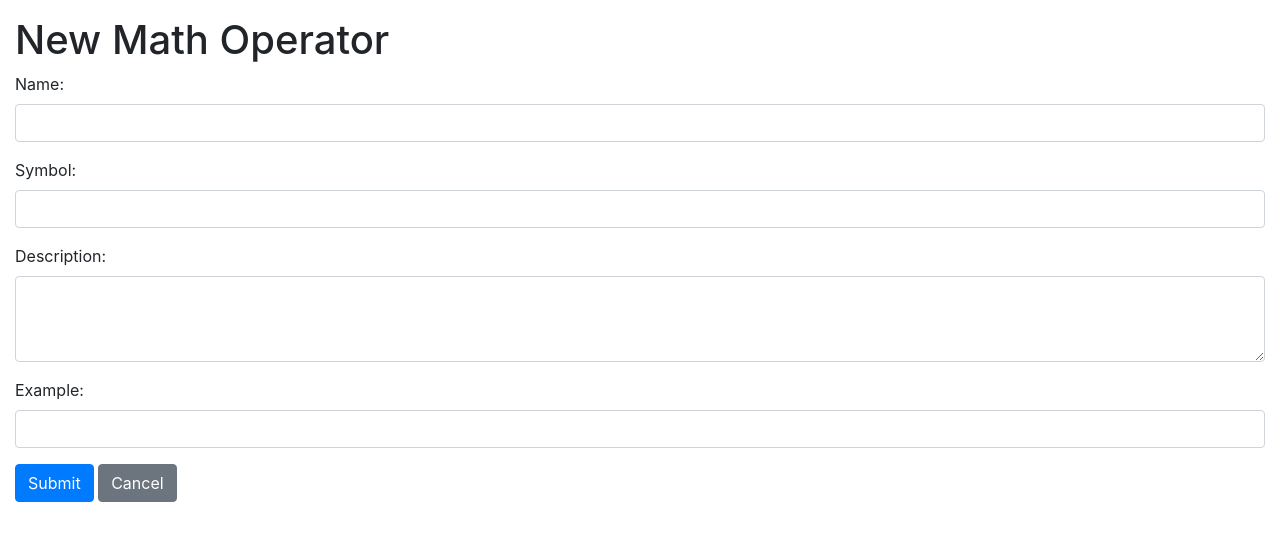
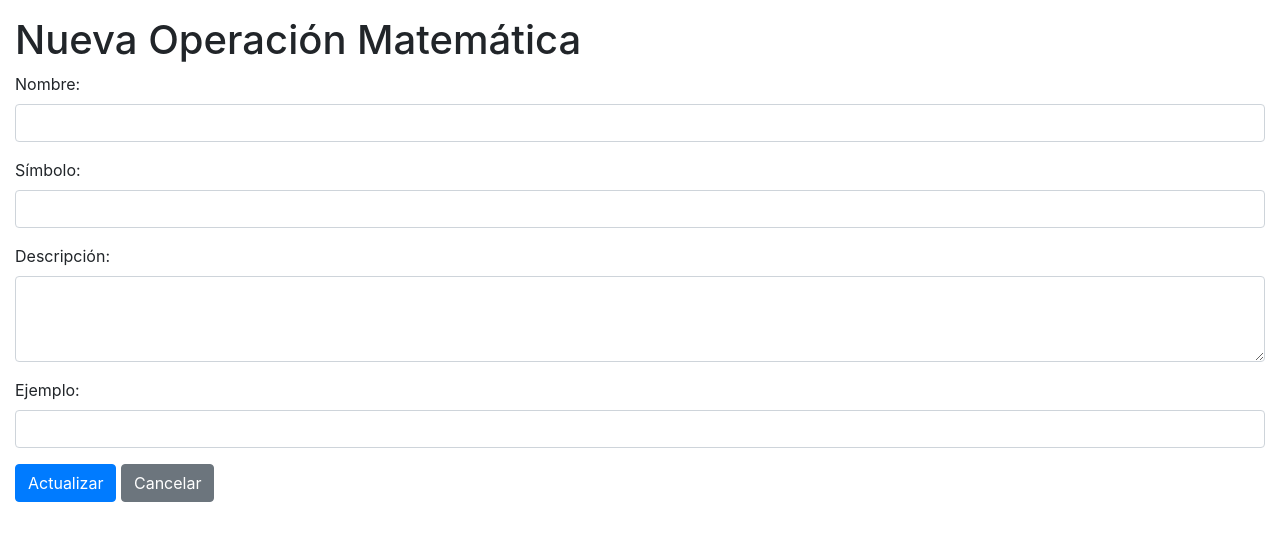
Before and after one commit to Andres-Villante/PyDucation, a Django app: page /math_operators/create/ in a window 1280 px wide. Shown: the part 56-597 px from the top of the page. Run offline with Django 4.2, Linux system fonts and the light colour scheme; a user stored in the database is signed in; some libraries are stand-ins or nearby versions.

Commit message:
Idiota completamente cambiado

```diff
--- a/PyDucation/templates/functions/function_form.html
+++ b/PyDucation/templates/functions/function_update.html
@@ -2,7 +2,7 @@
 {% load widget_tweaks %}
 
 {% block content %}
-  <h1>Agregar Función</h1>
+  <h1>Actualizar Función</h1>
   <form method="post">
     {% csrf_token %}
     <div class="form-group">
@@ -17,7 +17,7 @@
       <label for="{{ form.example.id_for_label }}">Ejemplo:</label>
       {% render_field form.example id="example" class+="form-control" rows="5" %}
     </div>
-    <button type="submit" class="btn btn-primary">Agregar</button>
+    <button type="submit" class="btn btn-primary">Actualizar</button>
     <a href="{% url 'function_list' %}" class="btn btn-secondary">Cancelar</a>
   </form>
 {% endblock %}
--- a/PyDucation/templates/math_operators/math_operator_form.html
+++ b/PyDucation/templates/math_operators/math_operator_form.html
@@ -2,26 +2,27 @@
 {% load widget_tweaks %}
 
 {% block content %}
-  <h1>{% if form.instance.pk %}Edit{% else %}New{% endif %} Math Operator</h1>
+
+  <h1>{% if form.instance.pk %}Editar{% else %}Nueva{% endif %} Operación Matemática</h1>
   <form method="post">
     {% csrf_token %}
     <div class="form-group">
-      <label for="{{ form.name.id_for_label }}">Name:</label>
+      <label for="{{ form.name.id_for_label }}">Nombre:</label>
       {% render_field form.name class+="form-control" %}
     </div>
     <div class="form-group">
-      <label for="{{ form.symbol.id_for_label }}">Symbol:</label>
+      <label for="{{ form.symbol.id_for_label }}">Símbolo:</label>
       {% render_field form.symbol class+="form-control" %}
     </div>
     <div class="form-group">
-      <label for="{{ form.description.id_for_label }}">Description:</label>
+      <label for="{{ form.description.id_for_label }}">Descripción:</label>
       {% render_field form.description class+="form-control" rows="3" %}
     </div>
     <div class="form-group">
-      <label for="{{ form.example.id_for_label }}">Example:</label>
+      <label for="{{ form.example.id_for_label }}">Ejemplo:</label>
       {% render_field form.example class+="form-control" %}
     </div>
-    <button type="submit" class="btn btn-primary">Submit</button>
-    <a href="{% url 'math_operator_list' %}" class="btn btn-secondary">Cancel</a>
+    <button type="submit" class="btn btn-primary">Actualizar</button>
+    <a href="{% url 'math_operator_list' %}" class="btn btn-secondary">Cancelar</a>
   </form>
 {% endblock %}
--- a/blog/views.py
+++ b/blog/views.py
@@ -147,7 +147,6 @@ class MathOperatorUpdateView(LoginRequiredMixin, UserPassesTestMixin, UpdateView
             return True
 
     def handle_no_permission(self):
-        messages.warning(self.request, 'No tienes permiso para editar este tipo de datos.')
         return HttpResponseForbidden()
 
 # Vista para eliminar un operador matemático
@@ -177,7 +176,7 @@ class FunctionListView(ListView):
 # Vista para crear una función
 class FunctionCreateView(CreateView):
     model = Function
-    template_name = 'functions/function_form.html'
+    template_name = 'functions/function_create.html'
     fields = ['name', 'description', 'example']
     success_url = reverse_lazy('function_list')
 
@@ -194,7 +193,7 @@ class FunctionDetailView(DetailView):
 # Vista para actualizar una función
 class FunctionUpdateView(LoginRequiredMixin, UserPassesTestMixin, UpdateView):
     model = Function
-    template_name = 'functions/function_form.html'
+    template_name = 'functions/function_update.html'
     fields = ['name', 'description', 'example']
     success_url = reverse_lazy('function_list')
 
```
Also changed, not shown: PyDucation/templates/functions/function_create.html (+15 -2 lines), db.sqlite3.
